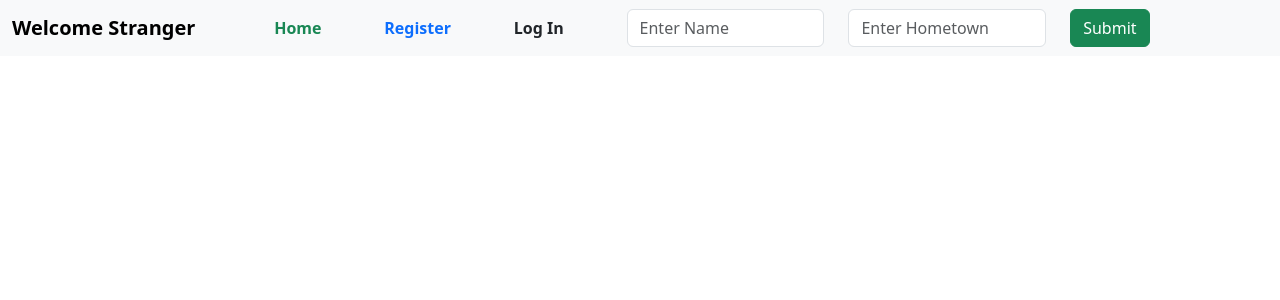
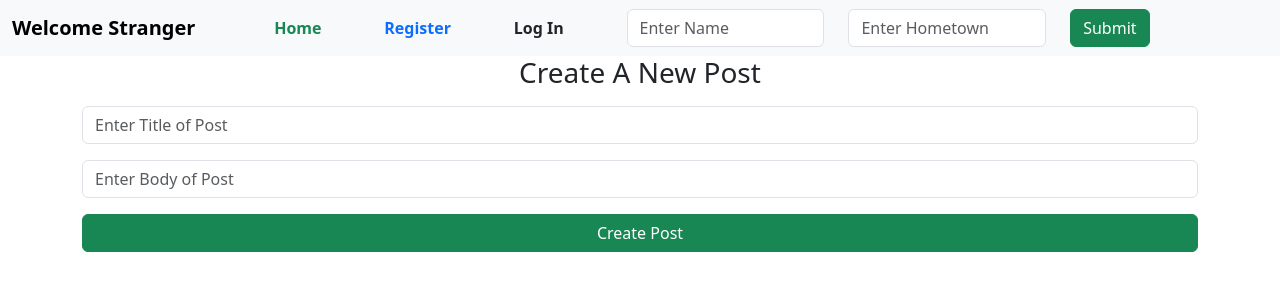
Before and after one commit to terrykub80/React-Intro, a React (Create React App) app: page /create in a window 1280 px wide. Shown: the top 300 px of the page. Built offline with nearby package versions, Linux system fonts and the light colour scheme.

Commit message:
Setup Create Post component

```diff
--- a/src/App.js
+++ b/src/App.js
@@ -2,6 +2,7 @@ import React, { useState } from "react";
 import { Routes, Route } from 'react-router-dom';
 import AlertMessage from "./components/AlertMessage";
 import ButtonDisplay from "./components/ButtonDisplay";
+import CreatePost from "./components/CreatePost";
 import Home from "./components/Home";
 import Login from "./components/Login";
 import Navbar from "./components/Navbar";
@@ -54,6 +55,7 @@ function App(props){
                     <Route path="/standings" element={<RacerDisplayClass />} />
                     <Route path="/register" element={<Register flashMessage={flashMessage} />} />
                     <Route path="/login" element={<Login flashMessage={flashMessage} logUserIn={logUserIn} />} />
+                    <Route path="/create" element={<CreatePost />} />
                 </Routes>
             </div>
         </>
--- /dev/null
+++ b/src/components/CreatePost.jsx
@@ -0,0 +1,24 @@
+import React from 'react'
+
+export default function CreatePost() {
+
+    const handleSubmit = event => {
+        event.preventDefault();
+        console.log(event);
+    }
+
+  return (
+    <>
+        <h3 className="text-center">Create A New Post</h3>
+        <form action="" onSubmit={handleSubmit}>
+            <div className="form-group">
+                <input type="text" className="form-control my-3" placeholder='Enter Title of Post' name='title'/>
+                <input type="text" className="form-control my-3" placeholder='Enter Body of Post' name='body'/>
+
+
+                <input type="submit" value="Create Post" className="btn btn-success w-100" />
+            </div>
+        </form>
+    </>
+  )
+}
--- a/src/components/Navbar.jsx
+++ b/src/components/Navbar.jsx
@@ -27,8 +27,9 @@ export default function Navbar(props) {
                     <Link className='nav-link fw-bold text-success' to="/">Home</Link>
                     {props.loggedIn ? (
                         <>
-                        <Link className='nav-link fw-bold text-danger' to="/buttons">Buttons</Link>
-                        <Link className='nav-link fw-bold text-warning' to="/standings">Standings</Link>
+                        <Link className='nav-link fw-bold text-primary' to="/buttons">Buttons</Link>
+                        <Link className='nav-link fw-bold text-primary' to="/standings">Standings</Link>
+                        <Link className='nav-link fw-bold text-primary' to="/create">Create Post</Link>
                         <Link className='nav-link fw-bold text-dark' to="/" onClick={props.logUserOut}>Log Out</Link>
                         </>
                     ) : (
```
